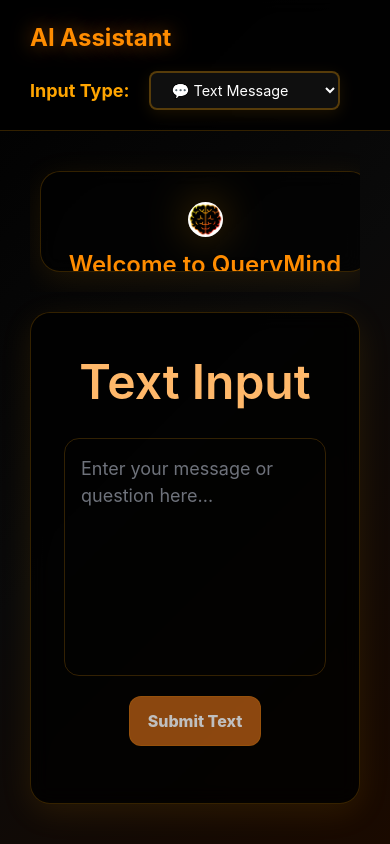
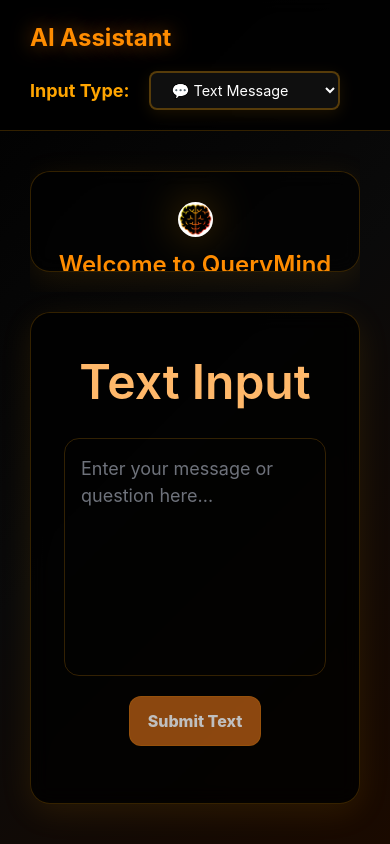
Before and after one commit to Devanshgoel-123/QueryMind-Storacha, a Next.js app: page / in a window 390 px wide. Built offline with nearby package versions, Linux system fonts and the light colour scheme.

Commit message:
responsive

```diff
--- a/components/Main/styles.css
+++ b/components/Main/styles.css
@@ -221,7 +221,6 @@
   background: rgba(255, 165, 0, 0.6);
 }
 
-/* Responsive Design */
 @media (max-width: 768px) {
   .header-content {
     flex-direction: row;
@@ -240,7 +239,6 @@
 
   .welcome-content {
     padding: 30px 20px;
-    margin: 0 10px;
   }
 
   .welcome-content h2 {
@@ -264,11 +262,13 @@
   }
 
 .messages-container {
-  width: 100%;
   padding: 20px 0;
+  width: auto;
   display: flex;
   flex-direction: column;
-  overflow: auto;
+  overflow-y: auto;
+  overflow-x: hidden;
+  height: 400px;
 }
 
 .input-area {
```
